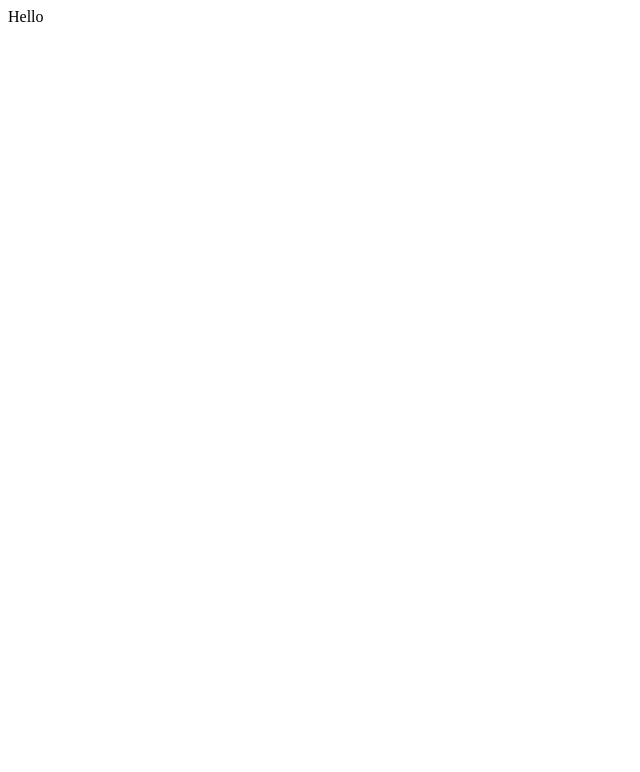
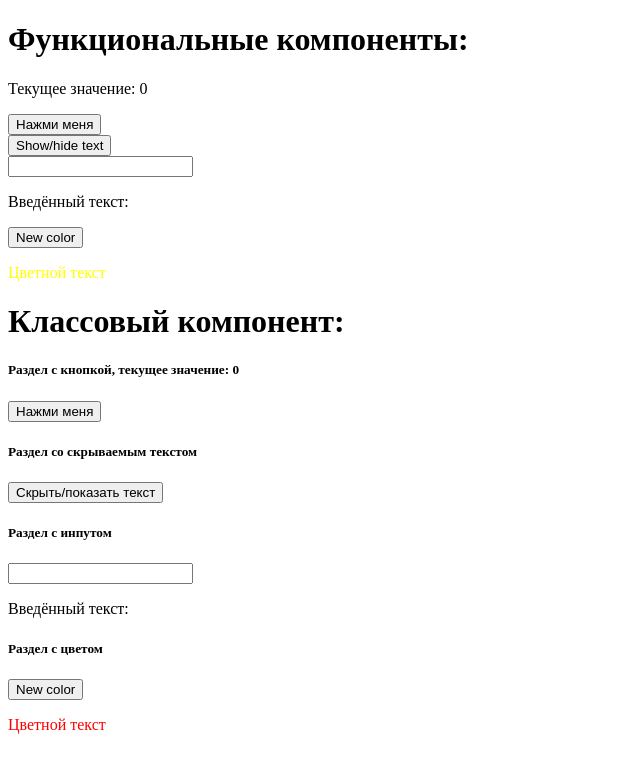
Before and after one commit to kilosha/redev, a React (Create React App) app: page / in a window 1280 px wide. Shown: the top 772 px of the page, without its empty margins (0-640 px from the left). Built offline with nearby package versions, Linux system fonts and the light colour scheme.

Commit message:
add state tasks

```diff
--- a/src/App.js
+++ b/src/App.js
@@ -1,9 +1,20 @@
-
+import ButtonComponent from './ButtonComponent';
+import TextToggle from './TextToggle';
+import Input from './Input';
+import Color from './Color';
+import ClassComponent from './ClassComponent';
 
 function App() {
     return (
         <div className="App">
-            Hello
+            <h1>Функциональные компоненты:</h1>
+            <ButtonComponent />
+            <TextToggle />
+            <Input />
+            <Color />
+
+            <h1>Классовый компонент:</h1>
+            <ClassComponent />
         </div>
     );
 }
--- /dev/null
+++ b/src/ButtonComponent.jsx
@@ -0,0 +1,18 @@
+const { useState } = require('react');
+
+const ButtonComponent = () => {
+    const [count, setCount] = useState(0);
+
+    const increment = () => {
+        setCount(count + 1);
+    };
+
+    return (
+        <div>
+            <p>Текущее значение: {count}</p>
+            <button onClick={increment}>Нажми меня</button>
+        </div>
+    );
+};
+
+export default ButtonComponent;
--- /dev/null
+++ b/src/ClassComponent.jsx
@@ -0,0 +1,53 @@
+import React from 'react';
+
+class ClassComponent extends React.Component {
+    constructor(props) {
+        super(props);
+        this.state = { count: 0, color: 'red', inputText: '', isVisible: false };
+    }
+
+    changeCount = () => {
+        this.setState((state) => ({ count: state.count + 1 }));
+    };
+
+    changeVisibility = () => {
+        this.setState({ isVisible: !this.state.isVisible });
+    };
+
+    handleInputChange = (e) => {
+        this.setState({ inputText: e.target.value });
+    };
+
+    setNewColor = () => {
+        const newColor = this.state.color === 'red' ? 'yellow' : 'red';
+        this.setState({ color: newColor });
+    };
+
+    render() {
+        return (
+            <div>
+                <div>
+                    <h5>Раздел с кнопкой, текущее значение: {this.state.count}</h5>
+                    <button onClick={this.changeCount}>Нажми меня</button>
+                </div>
+                <div>
+                    <h5>Раздел со скрываемым текстом</h5>
+                    <button onClick={this.changeVisibility}>Скрыть/показать текст</button>
+                    {this.state.isVisible && <p>Текст</p>}
+                </div>
+                <div>
+                    <h5>Раздел с инпутом</h5>
+                    <input value={this.state.inputText} onChange={this.handleInputChange} />
+                    <p>Введённый текст: {this.state.inputText}</p>
+                </div>
+                <div>
+                    <h5>Раздел с цветом</h5>
+                    <button onClick={this.setNewColor}>New color</button>
+                    <p style={{ color: this.state.color }}>Цветной текст</p>
+                </div>
+            </div>
+        );
+    }
+}
+
+export default ClassComponent;
--- /dev/null
+++ b/src/Color.jsx
@@ -0,0 +1,30 @@
+import { useState } from 'react';
+
+const Color = () => {
+    const [color, setColor] = useState('yellow');
+
+    const setNewColor = () => {
+        switch (color) {
+            case 'yellow':
+                setColor('green');
+                break;
+            case 'green':
+                setColor('red');
+                break;
+            case 'red':
+                setColor('yellow');
+                break;
+            default:
+                setColor('yellow');
+        }
+    };
+
+    return (
+        <div>
+            <button onClick={setNewColor}>New color</button>
+            <p style={{ color: color }}>Цветной текст</p>
+        </div>
+    );
+};
+
+export default Color;
--- /dev/null
+++ b/src/Input.jsx
@@ -0,0 +1,18 @@
+import { useState } from 'react';
+
+const Input = () => {
+    const [inputText, setInputText] = useState('');
+
+    const handleInputChange = (e) => {
+        setInputText(e.target.value);
+    };
+
+    return (
+        <div>
+            <input value={inputText} onChange={handleInputChange} />
+            <p>Введённый текст: {inputText}</p>
+        </div>
+    );
+};
+
+export default Input;
--- /dev/null
+++ b/src/TextToggle.jsx
@@ -0,0 +1,17 @@
+const { useState } = require('react');
+
+const TextToggle = () => {
+    const [isVisible, setIsVisible] = useState(false);
+
+    const toggleText = () => setIsVisible(!isVisible);
+
+    return (
+        <div>
+            <button onClick={toggleText}>Show/hide text</button>
+
+            {isVisible && <p>Текст</p>}
+        </div>
+    );
+};
+
+export default TextToggle;
```
